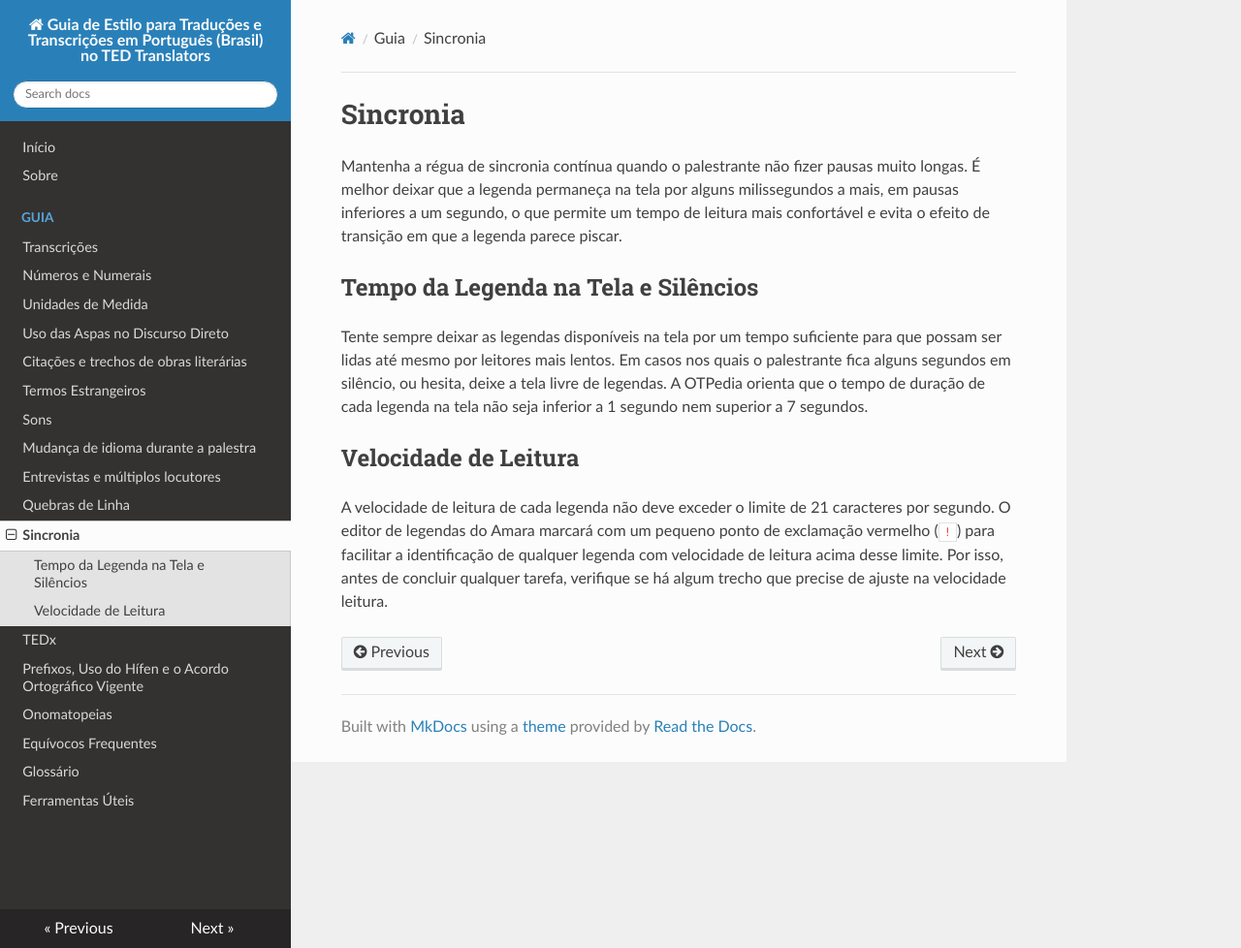
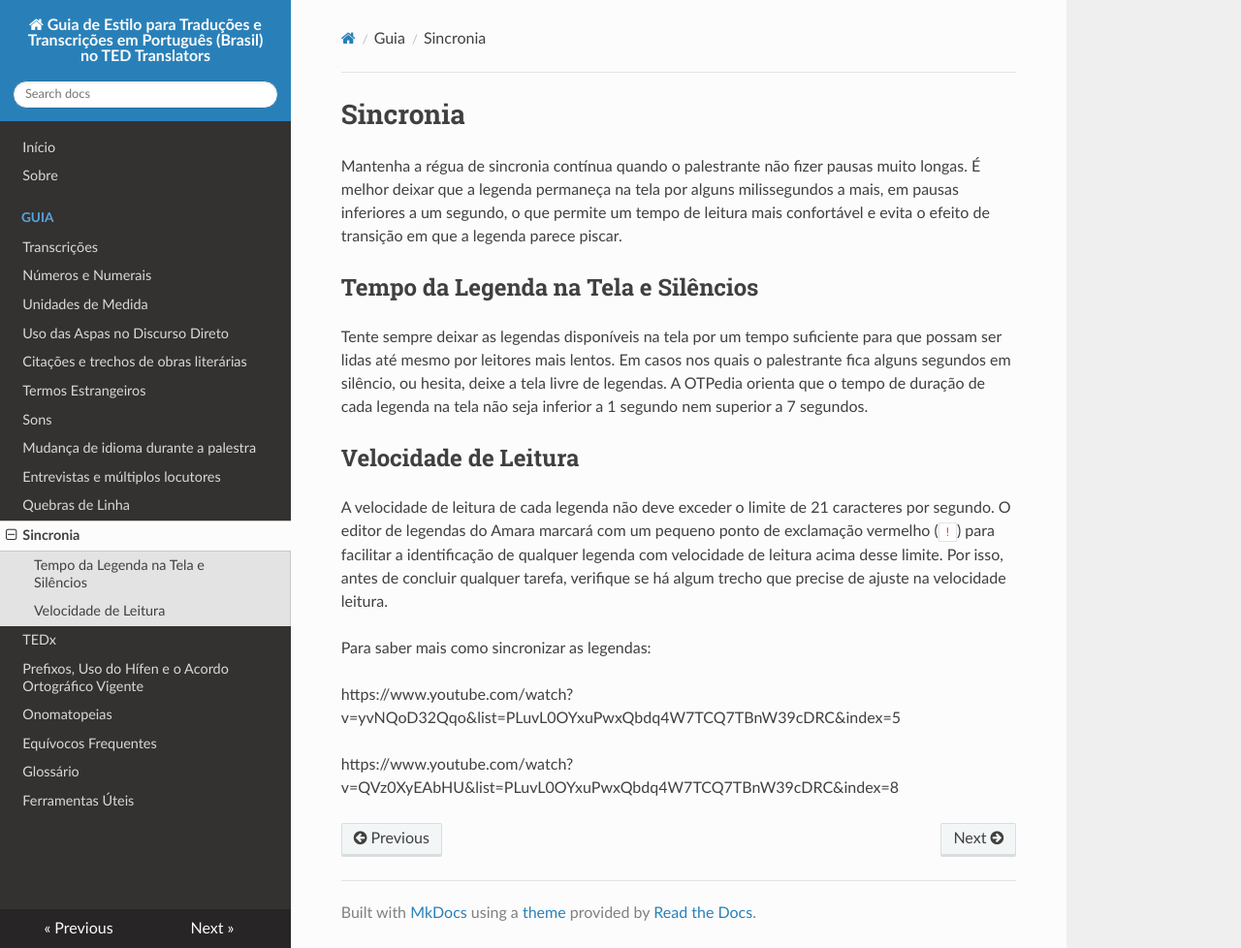
Before and after one commit to tupaschoal/TED-Translators_PT-BR_Styleguide, an MkDocs documentation site: the page built from docs/sincronia.md, in a window 1280 px wide and 978 px high. Shown: the whole window at 97% size. Built offline with MkDocs 1.6.1, drawn with Linux system fonts in a browser that asks for light colours; nearby versions of some CDN libraries; old or Windows-style settings are respelled for this version of MkDocs.

Commit message:
Raissa - sincronia
1. Sobre esta parte: "e evita o efeito de transição em que a legenda parece piscar", parece que houve uma orientação do Krystian, pelo menos para as TED talks, de que sejam mantidos esses espaços, com essas piscadelas ou gaps.

http://translations.ted.org/wiki/Template:GoodSubtitles


"Note on gaps between subtitles

"In many transcripts, you will see regular tiny gaps between subtitles. If possible, please do not edit these gaps in your translation, as they are used for technical reasons: they prevent two consecutive subtitles from overlapping in some players, and they help the user's brain to register the change of subtitle."

2. Estou sugerindo colocarmos aqui links para os vídeos "OTP Learning Series 05: Subtitle length and reading speed" e "OTP Learning Series 08: How to tackle reading-speed issues". Eles são muito úteis para o tópico da "Sincronia".

```diff
--- a/docs/sincronia.md
+++ b/docs/sincronia.md
@@ -9,3 +9,9 @@ Tente sempre deixar as legendas disponíveis na tela por um tempo suficiente par
 ## Velocidade de Leitura
 
 A velocidade de leitura de cada legenda não deve exceder o limite de 21 caracteres por segundo. O editor de legendas do Amara marcará com um pequeno ponto de exclamação vermelho (`!`) para facilitar a identificação de qualquer legenda com velocidade de leitura acima desse limite. Por isso, antes de concluir qualquer tarefa, verifique se há algum trecho que precise de ajuste na velocidade leitura.
+
+Para saber mais como sincronizar as legendas:
+
+https://www.youtube.com/watch?v=yvNQoD32Qqo&list=PLuvL0OYxuPwxQbdq4W7TCQ7TBnW39cDRC&index=5
+
+https://www.youtube.com/watch?v=QVz0XyEAbHU&list=PLuvL0OYxuPwxQbdq4W7TCQ7TBnW39cDRC&index=8
```
